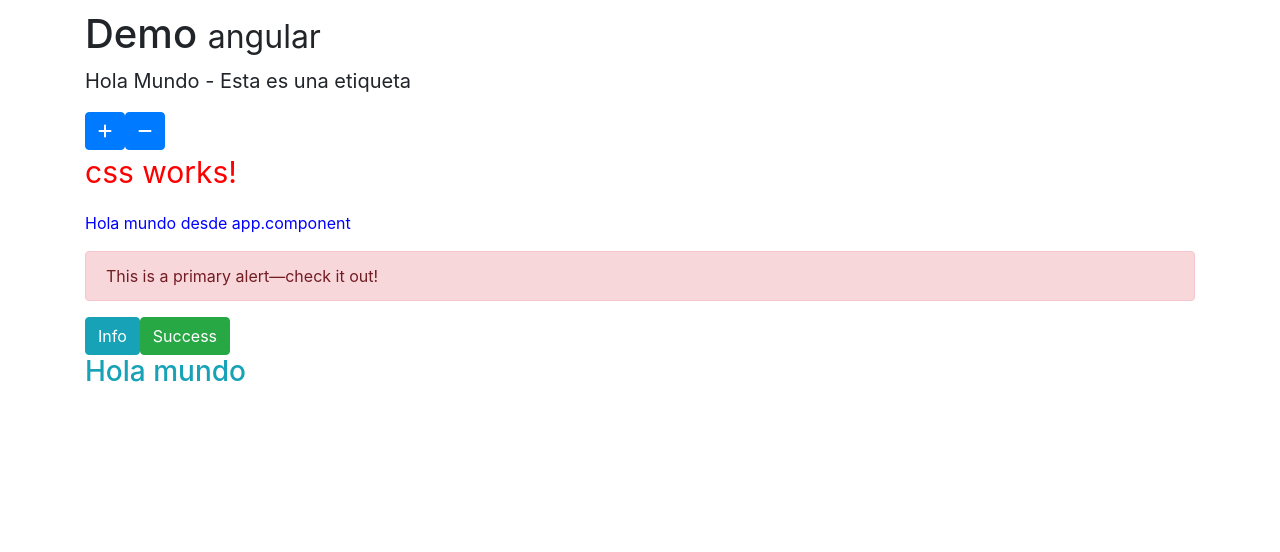
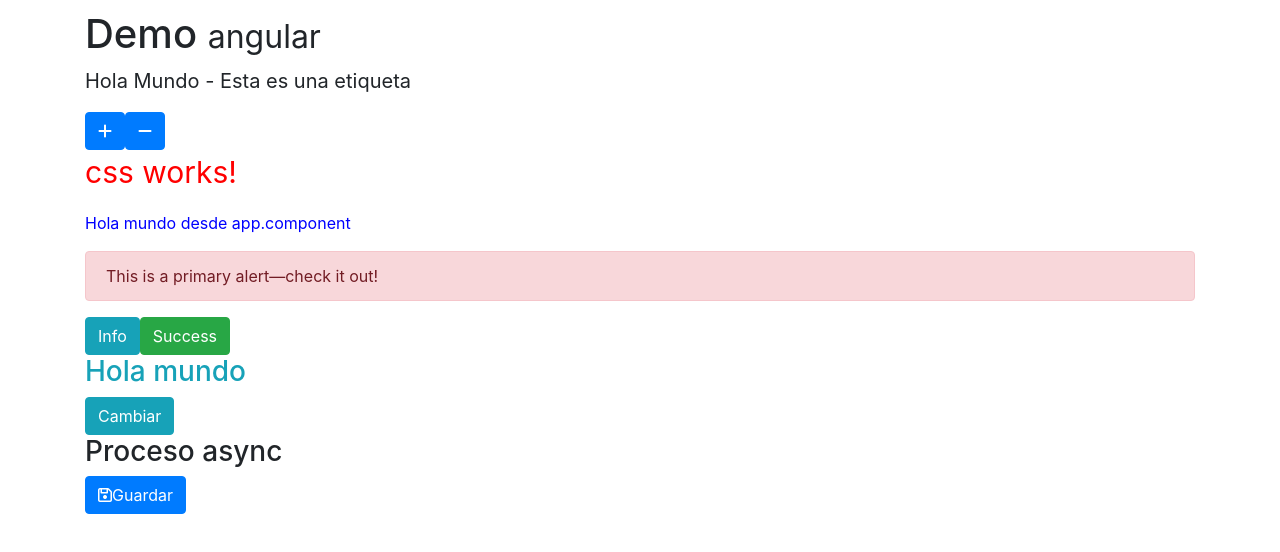
Before and after one commit to hernandezgus/angular-08-miscelaneos, an Angular app: page / in a window 1280 px wide. Shown: the top 552 px of the page. Built offline with nearby package versions, Linux system fonts and the light colour scheme.

Commit message:
Adding async button behavior example

```diff
--- a/src/app/components/clases/clases.component.html
+++ b/src/app/components/clases/clases.component.html
@@ -6,3 +6,13 @@
 <button class="btn btn-success" (click)="alerta = 'alert-success'">Success</button>
 
 <h3 [ngClass]="{ 'text-danger': propiedades.colorDanger, 'text-info': !propiedades.colorDanger }">Hola mundo</h3>
+
+<button (click)="propiedades.colorDanger = !propiedades.colorDanger" type="button" class="btn" [ngClass]="{ 'btn-danger': propiedades.colorDanger, 'btn-info': !propiedades.colorDanger }">Cambiar</button>
+
+<h3>Proceso async</h3>
+<button (click)="ejecutar()" type="button" name="button" class="btn btn-primary" [disabled]='cargando'>
+    <i class="fa" [ngClass]="{ 'fa-save': !cargando, 'fa-refresh fa-spin': cargando }"></i>
+    <span *ngIf="cargando">Espere por favor</span>
+    <span *ngIf="!cargando">Guardar</span>
+    <span></span>
+</button>
--- a/src/app/components/clases/clases.component.ts
+++ b/src/app/components/clases/clases.component.ts
@@ -8,12 +8,19 @@ import { Component, OnInit } from '@angular/core';
 export class ClasesComponent implements OnInit {
 
   alerta = 'alert-danger';
-  propiedades: object = {
+  propiedades: any = {
     colorDanger: false
   };
+
+  cargando = false;
+
   constructor() { }
 
   ngOnInit(): void {
   }
 
+  ejecutar() {
+    this.cargando = true;
+    setTimeout( () => this.cargando = false, 3000);
+  }
 }
```
